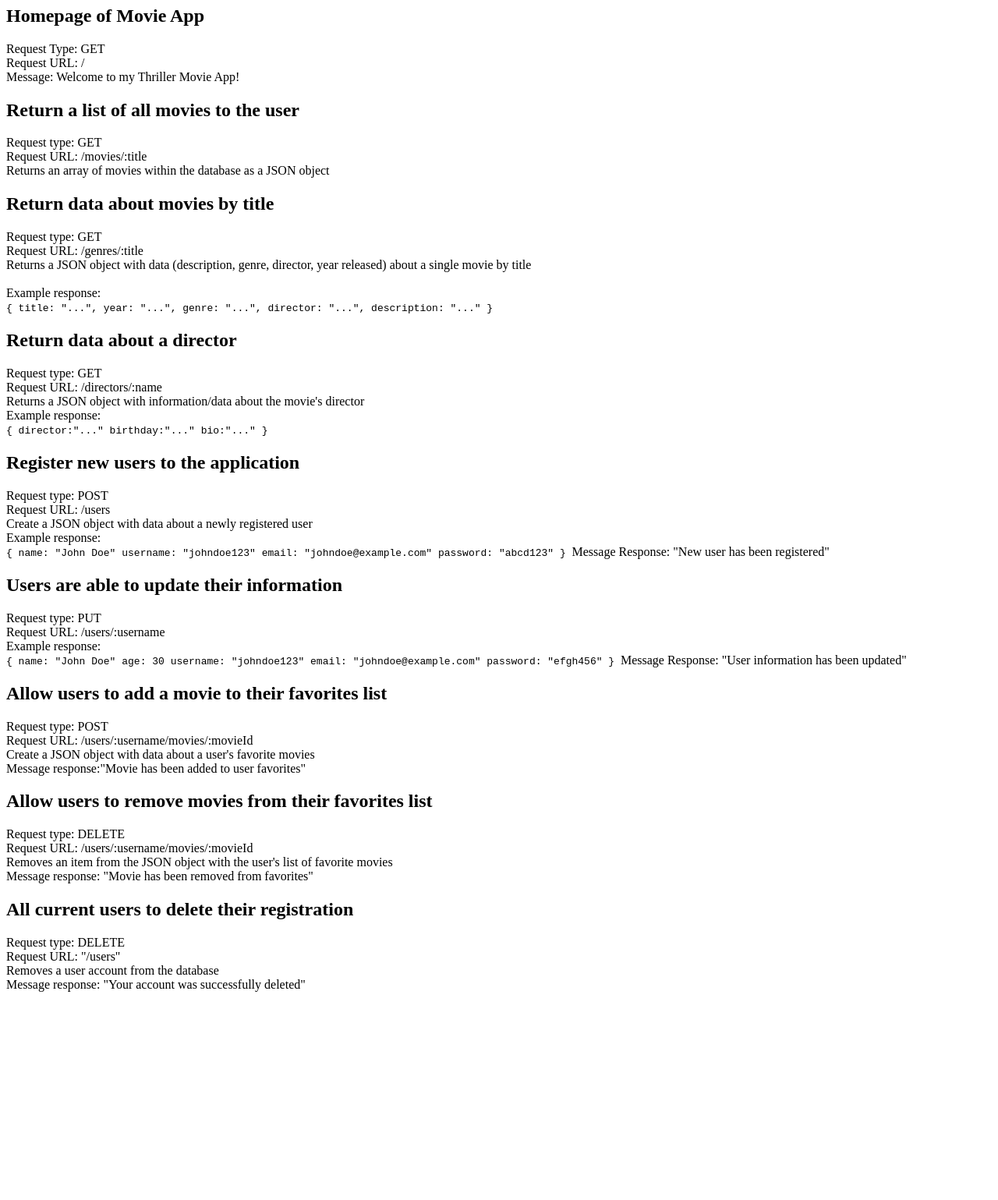
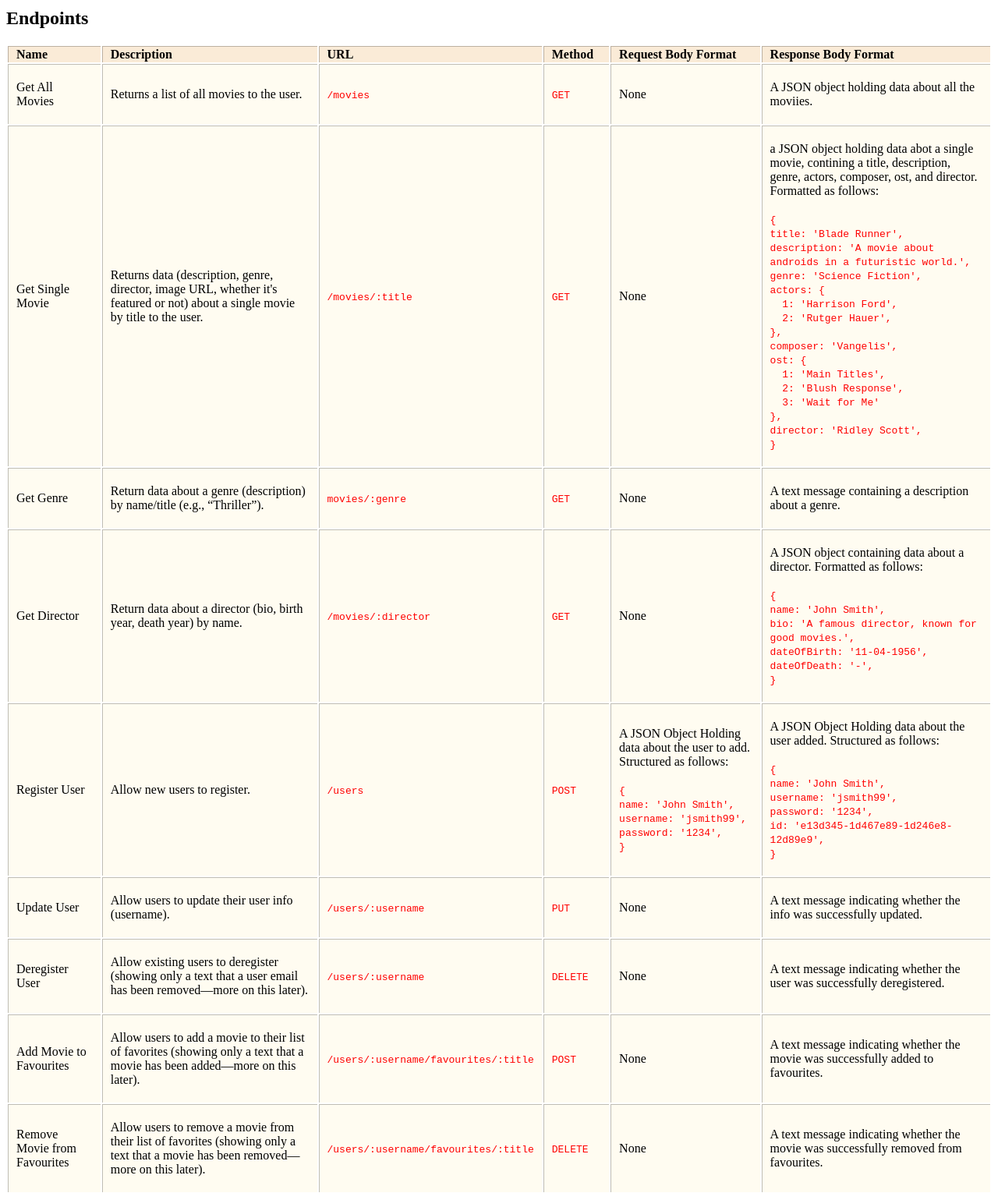
Before and after one commit to Mrfortwash/Movie-API, a website: page public/documentation.html in a window 1280 px wide. Shown: the part 189-1728 px from the top of the page at 78% size. Before the commit the page ends 1477 px from the top, so only its background shows below. Drawn offline with Linux system fonts and the light colour scheme.

Commit message:
updated API info

```diff
--- a/public/documentation.html
+++ b/public/documentation.html
@@ -1,115 +1,215 @@
 <!DOCTYPE html>
-<html lang='en'>
+<html lang="en">
+  <head>
+    <meta charset="UTF-8" />
+    <meta http-equiv="X-UA-Compatible" content="IE=edge" />
+    <meta name="viewport" content="width=device-width, initial-scale=1.0" />
+    <title>Document</title>
+  </head>
 
-<head>
-    <meta charset="utf-8">
-    <meta name="viewport" content="width=device-width, initial-scale=1">
-    <title>movie_api</title>
-</head>
+  <body>
+    <main>
+      <h1>My API - Movie List</h1>
+      <h2>About Movie List API</h2>
+      <p>
+        This API will allow a front end to get movies to display to the user.
+      </p>
+      <p>Go back to the <a href="/">homepage</a></p>
+      <h2>Endpoints</h2>
+      <!-- Write a list of URL endpoints and request methods that
+        correlate with each o the operations in the bulleted list above -->
+      <table>
 
-<body>
-    <h1>Movie API</h1>
-    <p>A web application that provides users with access to information about a variety of movies, directors, and
-        genres. Users are able to sign up, update their personal information, and create a list of their favorite
-        movies.
-    </p>
-    <h1>Features</h1>
-    <h2>Homepage of Movie App</h2>
-    <p> Request Type: GET<br>
-        Request URL: / <br>
-        Message: Welcome to my Thriller Movie App!<br>
-    </p>
+        <tr>
+          <th scope="col">Name</th>
+          <th scope="col">Description</th>
+          <th scope="col">URL</th>
+          <th scope="col">Method</th>
+          <th scope="col">Request Body Format</th>
+          <th scope="col">Response Body Format</th>
+        </tr>
 
-    <h2> Return a list of all movies to the user</h2>
-    <p>Request type: GET<br>
-        Request URL: /movies/:title<br>
-        Returns an array of movies within the database as a JSON object<br>
-    </p>
+        <tr>
+          <td>Get All Movies</td>
+          <td>Returns a list of all movies to the user.</td>
+          <td><code>/movies</code></td>
+          <td><code>GET</code></td>
+          <td>None</td>
+          <td>A JSON object holding data about all the moviies.</td>
+        </tr>
 
-    <h2> Return data about movies by title</h2>
-    <p>Request type: GET<br>
-        Request URL: /genres/:title<br>
-        Returns a JSON object with data (description, genre, director, year released) about a single movie by title<br>
-        <br>
-        Example response:<br>
-        <code>
-      {
-        title: "...",
-        year: "...",
-        genre: "...",
-        director: "...",
-        description: "..."
-      }
-    </code>
-    </p>
+        <tr>
+          <td>Get Single Movie</td>
+          <td>
+            Returns data (description, genre, director, image URL, whether it's
+            featured or not) about a single movie by title to the user.
+          </td>
+          <td><code>/movies/:title</code></td>
+          <td><code>GET</code></td>
+          <td>None</td>
+          <td>
+            a JSON object holding data abot a single movie, contining a title,
+            description, genre, actors, composer, ost, and director. Formatted as follows:<br /><br />
+            <code>
+              {<br />
+              title: 'Blade Runner',<br />
+              description: 'A movie about androids in a futuristic world.',<br />
+              genre: 'Science Fiction',<br />
+              actors: {<br />
+              &nbsp; 1: 'Harrison Ford',<br />
+              &nbsp; 2: 'Rutger Hauer',<br />
+              },<br />
+              composer: 'Vangelis',<br />
+              ost: {<br />
+              &nbsp; 1: 'Main Titles',<br />
+              &nbsp; 2: 'Blush Response',<br />
+              &nbsp; 3: 'Wait for Me'<br />
+              },<br />
+              director: 'Ridley Scott',<br />
+              }</code
+            >
+          </td>
+        </tr>
 
-    <h2> Return data about a director</h2>
-    <p> Request type: GET<br>
-        Request URL: /directors/:name<br>
-        Returns a JSON object with information/data about the movie's director <br>
-        Example response:<br>
-        <code>
-    {
-      director:"..."
-      birthday:"..."
-      bio:"..."
-    }
-    </code>
-    </p>
+        <tr>
+          <td>Get Genre</td>
+          <td>
+            Return data about a genre (description) by name/title (e.g.,
+            “Thriller”).
+          </td>
+          <td><code>movies/:genre</code></td>
+          <td><code>GET</code></td>
+          <td>None</td>
+          <td>A text message containing a description about a genre.</td>
+        </tr>
 
-    <h2> Register new users to the application</h2>
-    <p> Request type: POST<br>
-        Request URL: /users<br>
-        Create a JSON object with data about a newly registered user<br>
-        Example response:<br>
-        <code>
-      {
-        name: "John Doe"
-        username: "johndoe123"
-        email: "johndoe@example.com"
-        password: "abcd123"
-      }
-    </code>
-        Message Response: "New user has been registered"
-    </p>
+        <tr>
+          <td>Get Director</td>
+          <td>
+            Return data about a director (bio, birth year, death year) by name.
+          </td>
+          <td><code>/movies/:director</code></td>
+          <td><code>GET</code></td>
+          <td>None</td>
+          <td>A JSON object containing data about a director. Formatted as follows:<br /><br /><code
+            >{<br />
+            name: 'John Smith',<br />
+            bio: 'A famous director, known for good movies.',<br />
+            dateOfBirth: '11-04-1956',<br />
+            dateOfDeath: '-',<br />
+            }</code</td>
+        </tr>
 
-    <h2>Users are able to update their information</h2>
-    <p> Request type: PUT<br>
-        Request URL: /users/:username<br>
-        Example response:<br>
-        <code>
-      {
-        name: "John Doe"
-        age: 30
-        username: "johndoe123"
-        email: "johndoe@example.com"
-        password: "efgh456"
-      }
-    </code>
-        Message Response: "User information has been updated"
-    </p>
+        <tr>
+          <td>Register User</td>
+          <td>Allow new users to register.</td>
+          <td><code>/users</code></td>
+          <td><code>POST</code></td>
+          <td>
+            A JSON Object Holding data about the user to add. Structured as
+            follows:<br /><br /><code
+              >{<br />
+              name: 'John Smith',<br />
+              username: 'jsmith99',<br />
+              password: '1234',<br />
+              }</code
+            >
+          </td>
+          <td>
+            A JSON Object Holding data about the user added. Structured as
+            follows:<br /><br /><code
+              >{<br />
+              name: 'John Smith',<br />
+              username: 'jsmith99',<br />
+              password: '1234',<br />
+              id: 'e13d345-1d467e89-1d246e8-12d89e9',<br />
+              }</code
+            >
+          </td>
+        </tr>
 
-    <h2>Allow users to add a movie to their favorites list</h2>
-    <p>Request type: POST<br>
-        Request URL: /users/:username/movies/:movieId<br>
-        Create a JSON object with data about a user's favorite movies<br>
-        Message response:"Movie has been added to user favorites"
-    </p>
+        <tr>
+          <td>Update User</td>
+          <td>Allow users to update their user info (username).</td>
+          <td><code>/users/:username</code></td>
+          <td><code>PUT</code></td>
+          <td>None</td>
+          <td>
+            A text message indicating whether the info was successfully updated.
+          </td>
+        </tr>
 
-    <h2>Allow users to remove movies from their favorites list</h2>
-    <p>Request type: DELETE<br>
-        Request URL: /users/:username/movies/:movieId<br>
-        Removes an item from the JSON object with the user's list of favorite movies<br>
-        Message response: "Movie has been removed from favorites"
-    </p>
+        <tr>
+          <td>Deregister User</td>
+          <td>
+            Allow existing users to deregister (showing only a text that a user
+            email has been removed—more on this later).
+          </td>
+          <td><code>/users/:username</code></td>
+          <td><code>DELETE</code></td>
+          <td>None</td>
+          <td>
+            A text message indicating whether the user was successfully
+            deregistered.
+          </td>
+        </tr>
 
-    <h2>All current users to delete their registration</h2>
-    <p>Request type: DELETE<br>
-        Request URL: "/users"<br>
-        Removes a user account from the database<br>
-        Message response: "Your account was successfully deleted"
-    </p>
+        <tr>
+          <td>Add Movie to Favourites</td>
+          <td>
+            Allow users to add a movie to their list of favorites (showing only
+            a text that a movie has been added—more on this later).
+          </td>
+          <td><code>/users/:username/favourites/:title</code></td>
+          <td><code>POST</code></td>
+          <td>None</td>
+          <td>
+            A text message indicating whether the movie was successfully added
+            to favourites.
+          </td>
+        </tr>
 
-</body>
+        <tr>
+          <td>Remove Movie from Favourites</td>
+          <td>
+            Allow users to remove a movie from their list of favorites (showing
+            only a text that a movie has been removed—more on this later).
+          </td>
+          <td><code>/users/:username/favourites/:title</code></td>
+          <td><code>DELETE</code></td>
+          <td>None</td>
+          <td>
+            A text message indicating whether the movie was successfully removed
+            from favourites.
+          </td>
+        </tr>
 
+      </table>
+    </main>
+  </body>
+  <style>
+
+  td, th{
+    background-color: rgb(255, 252, 241);
+    border-left: 1px solid rgba(0, 0, 0, 0.25);
+    border-top: 1px solid rgba(0, 0, 0, 0.25);
+  }
+
+  th {
+    text-align: left;
+    padding-right: 20px;
+    padding-left: 10px;
+    background-color: antiquewhite;
+  }
+
+  td {
+    padding-block: 20px;
+    padding-inline: 10px;
+  }
+
+  code {
+    color: red;
+  }
+
+    </style>
 </html>
```
Also changed, not shown: documentation.html (+105 -13 lines), index.js (deleted, +0 -38 lines), log.txt (+13 -0 lines), package.json (+19 -6 lines), server.js (added, +204 -0 lines), 2 other files.
